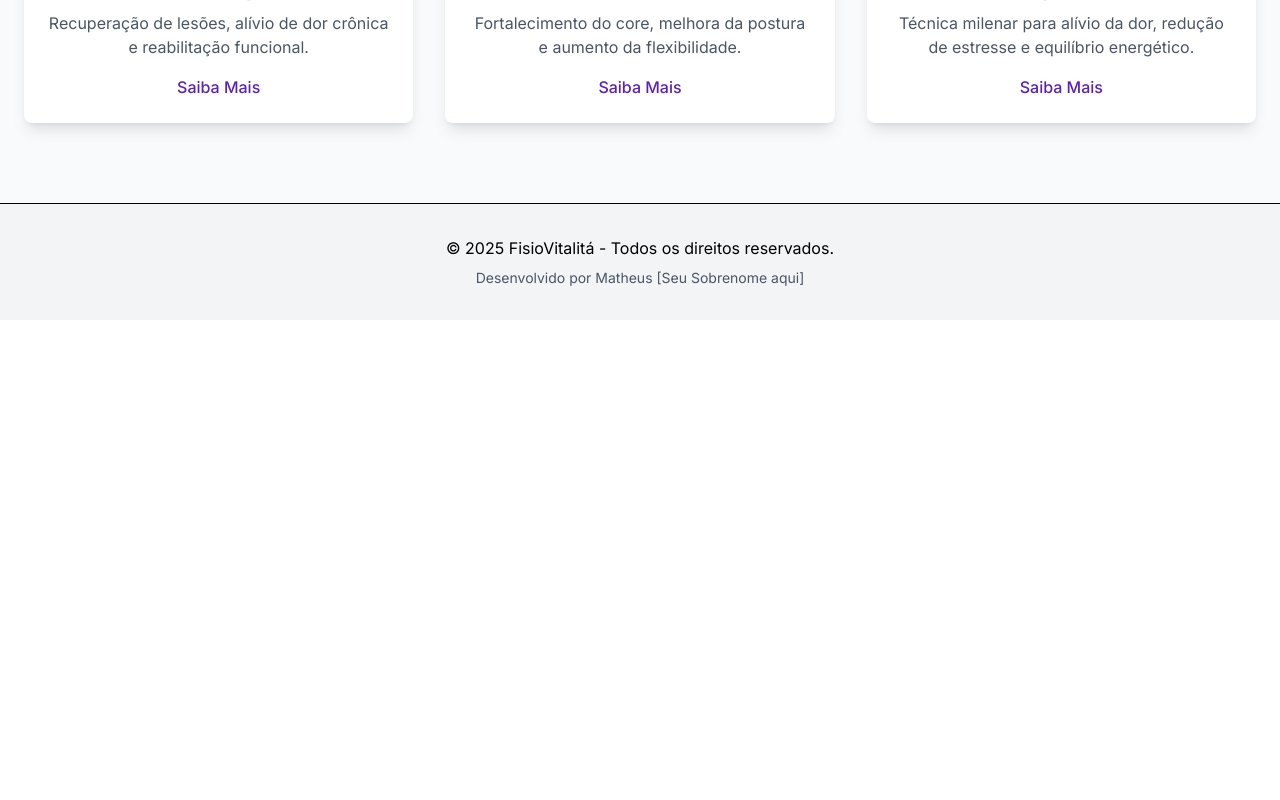
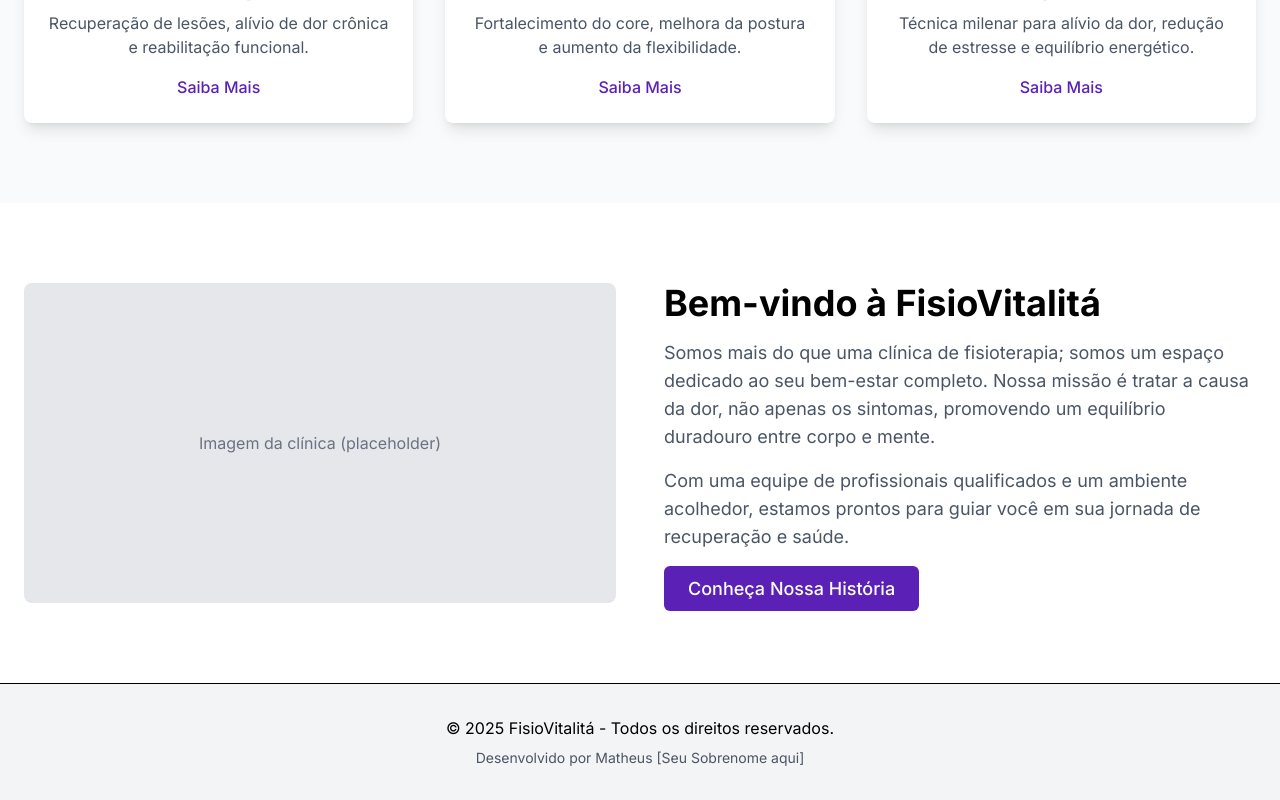
Before and after one commit to Kvothe000/fisio-vitalita-site, a Next.js app: page / in a window 1280 px wide. Shown: the part 861-1661 px from the top of the page. Before the commit the page ends 1181 px from the top, so only its background shows below. Built offline with nearby package versions, Linux system fonts and the light colour scheme.

Commit message:
feat: add 'about us' section to home page

```diff
--- a/app/page.tsx
+++ b/app/page.tsx
@@ -92,6 +92,54 @@ export default function Home() {
         </div>
       </section>
       {/* === Fim da Seção de Serviços === */}
+{/* ... (Todo o código do Hero e da Seção de Serviços fica aqui em cima) ... */}
+
+      {/* ======================================= */}
+      {/* === NOVA SEÇÃO: Sobre Nós (Confiança) === */}
+      {/* ======================================= */}
+      <section className="bg-white py-20"> {/* Alternando a cor de fundo (cinza -> branco) */}
+        <div className="container mx-auto px-6">
+
+          {/* Usamos grid para colocar a imagem de um lado e o texto do outro em telas grandes */}
+          <div className="grid grid-cols-1 md:grid-cols-2 gap-12 items-center">
+
+            {/* Coluna da Imagem */}
+            <div>
+              {/* --- IMAGEM PLACEHOLDER --- */}
+              {/* Vamos usar um placeholder por enquanto. Depois trocamos por uma foto real da clínica ou da Daiane */}
+              <div className="bg-gray-200 rounded-lg w-full h-80 flex items-center justify-center">
+                <span className="text-gray-500">Imagem da clínica (placeholder)</span>
+              </div>
+              {/* --- FIM DO PLACEHOLDER --- */}
+            </div>
+
+            {/* Coluna do Texto */}
+            <div>
+              <h2 className="text-3xl md:text-4xl font-bold text-brand-secondary mb-4">
+                Bem-vindo à FisioVitalitá
+              </h2>
+
+              <p className="text-gray-600 mb-4 text-lg">
+                Somos mais do que uma clínica de fisioterapia; somos um espaço dedicado ao seu bem-estar completo. Nossa missão é tratar a causa da dor, não apenas os sintomas, promovendo um equilíbrio duradouro entre corpo e mente.
+              </p>
+
+              <p className="text-gray-600 mb-6 text-lg">
+                Com uma equipe de profissionais qualificados e um ambiente acolhedor, estamos prontos para guiar você em sua jornada de recuperação e saúde.
+              </p>
+
+              <Link
+                href="/sobre"
+                // Nosso "desvio" da cor roxa:
+                className="bg-[#5B21B6] text-white px-6 py-3 rounded-md text-lg font-medium hover:bg-opacity-90 transition-colors"
+              >
+                Conheça Nossa História
+              </Link>
+            </div>
+
+          </div>
+        </div>
+      </section>
+      {/* === Fim da Seção Sobre Nós === */}
 
     </main>
   );
```
